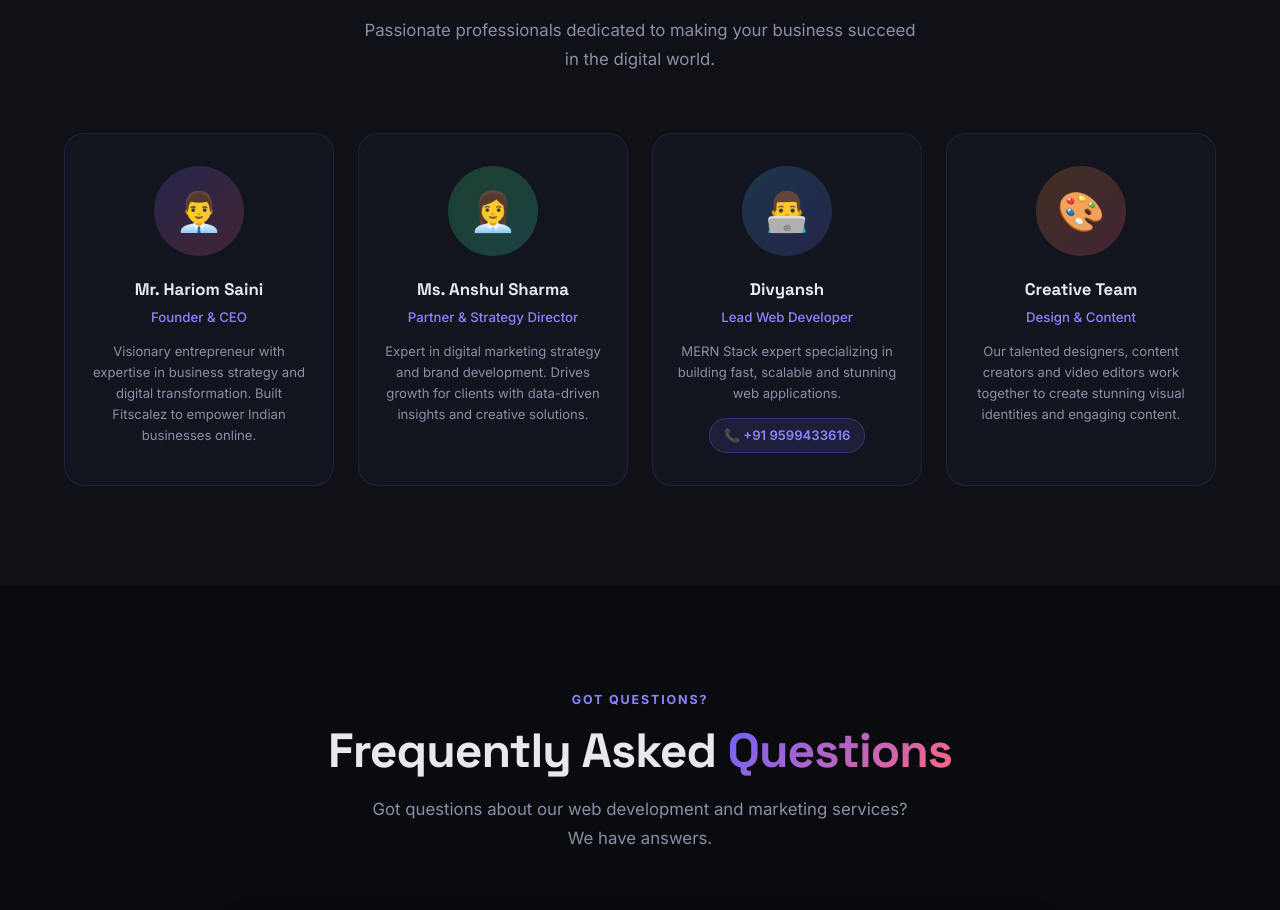
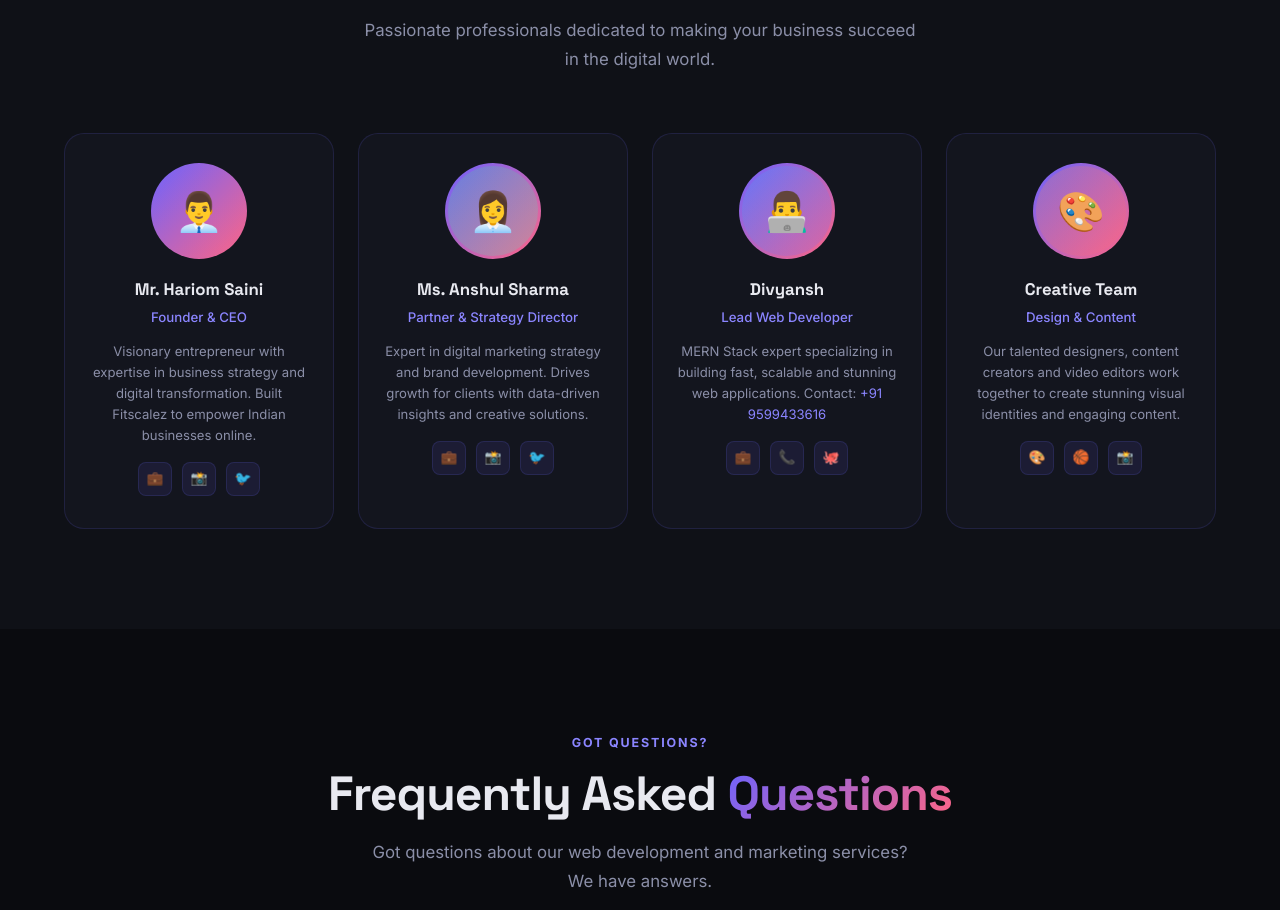
Before and after one commit to Harsh-Yadav029/FitScalez, a React app in the folder frontend/: page / in a window 1280 px wide. Shown: the part 7880-8790 px from the top of the page. Built offline with nearby package versions, Linux system fonts and the light colour scheme; no server answers; the HTML template or start-up script is replaced by a standard one.

Commit message:
style: add social icon buttons and match team grid styling to reference design

```diff
--- a/frontend/src/pages/Home.jsx
+++ b/frontend/src/pages/Home.jsx
@@ -785,61 +785,60 @@ const Home = () => {
                     </div>
 
                     <div className="team-grid">
-                        <div className="card team-card">
+                        <div className="card team-card animate-on-scroll">
                             <div className="team-avatar">
                                 <div className="avatar-bg" style={{ background: "linear-gradient(135deg, rgba(108,99,255,0.2), rgba(255,101,132,0.2))" }}>👨‍💼</div>
                             </div>
                             <h3>Mr. Hariom Saini</h3>
                             <div className="role">Founder & CEO</div>
                             <p className="bio">Visionary entrepreneur with expertise in business strategy and digital transformation. Built Fitscalez to empower Indian businesses online.</p>
+                            <div className="team-social">
+                                <a href="https://linkedin.com" target="_blank" rel="noopener noreferrer" aria-label="LinkedIn">💼</a>
+                                <a href="https://instagram.com" target="_blank" rel="noopener noreferrer" aria-label="Instagram">📸</a>
+                                <a href="https://twitter.com" target="_blank" rel="noopener noreferrer" aria-label="Twitter">🐦</a>
+                            </div>
                         </div>
 
-                        <div className="card team-card">
+                        <div className="card team-card animate-on-scroll delay-1">
                             <div className="team-avatar">
                                 <div className="avatar-bg" style={{ background: "linear-gradient(135deg, rgba(67,233,123,0.2), rgba(56,249,215,0.2))" }}>👩‍💼</div>
                             </div>
                             <h3>Ms. Anshul Sharma</h3>
                             <div className="role">Partner & Strategy Director</div>
                             <p className="bio">Expert in digital marketing strategy and brand development. Drives growth for clients with data-driven insights and creative solutions.</p>
+                            <div className="team-social">
+                                <a href="https://linkedin.com" target="_blank" rel="noopener noreferrer" aria-label="LinkedIn">💼</a>
+                                <a href="https://instagram.com" target="_blank" rel="noopener noreferrer" aria-label="Instagram">📸</a>
+                                <a href="https://twitter.com" target="_blank" rel="noopener noreferrer" aria-label="Twitter">🐦</a>
+                            </div>
                         </div>
 
-                        <div className="card team-card">
+                        <div className="card team-card animate-on-scroll delay-2">
                             <div className="team-avatar">
                                 <div className="avatar-bg" style={{ background: "linear-gradient(135deg, rgba(56,189,248,0.2), rgba(108,99,255,0.2))" }}>👨‍💻</div>
                             </div>
                             <h3>Divyansh</h3>
                             <div className="role">Lead Web Developer</div>
-                            <p className="bio">MERN Stack expert specializing in building fast, scalable and stunning web applications.</p>
-                            <div style={{ marginTop: "14px" }}>
-                                <a
-                                    href="tel:+919599433616"
-                                    style={{
-                                        display: "inline-flex",
-                                        alignItems: "center",
-                                        gap: "6px",
-                                        fontSize: "0.82rem",
-                                        fontWeight: 600,
-                                        color: "var(--primary-light)",
-                                        background: "rgba(108, 99, 255, 0.12)",
-                                        border: "1px solid rgba(108, 99, 255, 0.3)",
-                                        padding: "6px 14px",
-                                        borderRadius: "50px",
-                                        textDecoration: "none",
-                                        transition: "all 0.25s ease"
-                                    }}
-                                >
-                                    📞 +91 9599433616
-                                </a>
+                            <p className="bio">MERN Stack expert specializing in building fast, scalable and stunning web applications. Contact: <a href="tel:+919599433616" style={{ color: "var(--primary-light)" }}>+91 9599433616</a></p>
+                            <div className="team-social">
+                                <a href="https://linkedin.com" target="_blank" rel="noopener noreferrer" aria-label="LinkedIn">💼</a>
+                                <a href="tel:+919599433616" aria-label="Call Divyansh">📞</a>
+                                <a href="https://github.com" target="_blank" rel="noopener noreferrer" aria-label="GitHub">🐙</a>
                             </div>
                         </div>
 
-                        <div className="card team-card">
+                        <div className="card team-card animate-on-scroll delay-3">
                             <div className="team-avatar">
                                 <div className="avatar-bg" style={{ background: "linear-gradient(135deg, rgba(251,146,60,0.2), rgba(255,101,132,0.2))" }}>🎨</div>
                             </div>
                             <h3>Creative Team</h3>
                             <div className="role">Design & Content</div>
                             <p className="bio">Our talented designers, content creators and video editors work together to create stunning visual identities and engaging content.</p>
+                            <div className="team-social">
+                                <a href="https://dribbble.com" target="_blank" rel="noopener noreferrer" aria-label="Dribbble">🎨</a>
+                                <a href="https://instagram.com" target="_blank" rel="noopener noreferrer" aria-label="Instagram">🏀</a>
+                                <a href="https://behance.net" target="_blank" rel="noopener noreferrer" aria-label="Behance">📸</a>
+                            </div>
                         </div>
                     </div>
                 </div>
```
